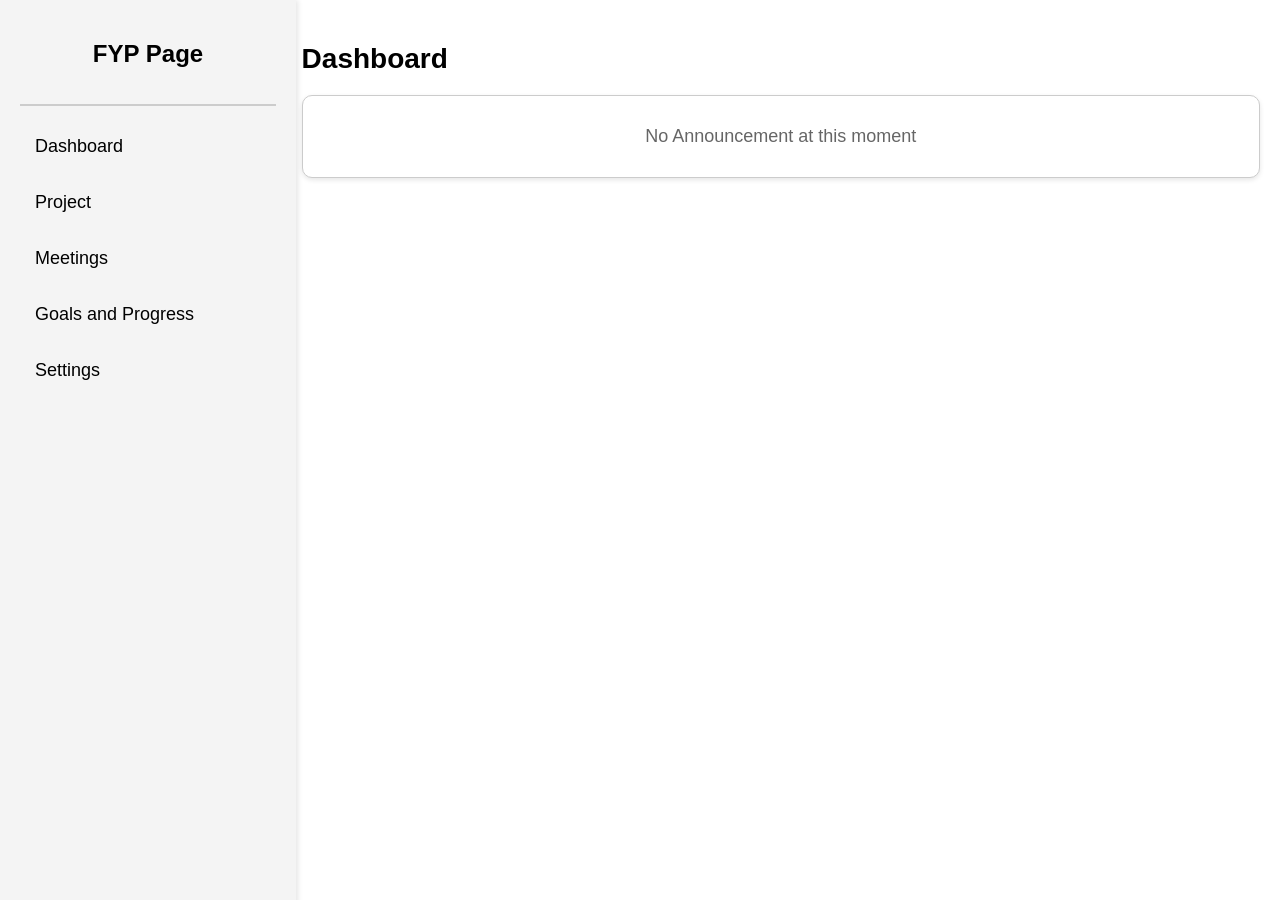
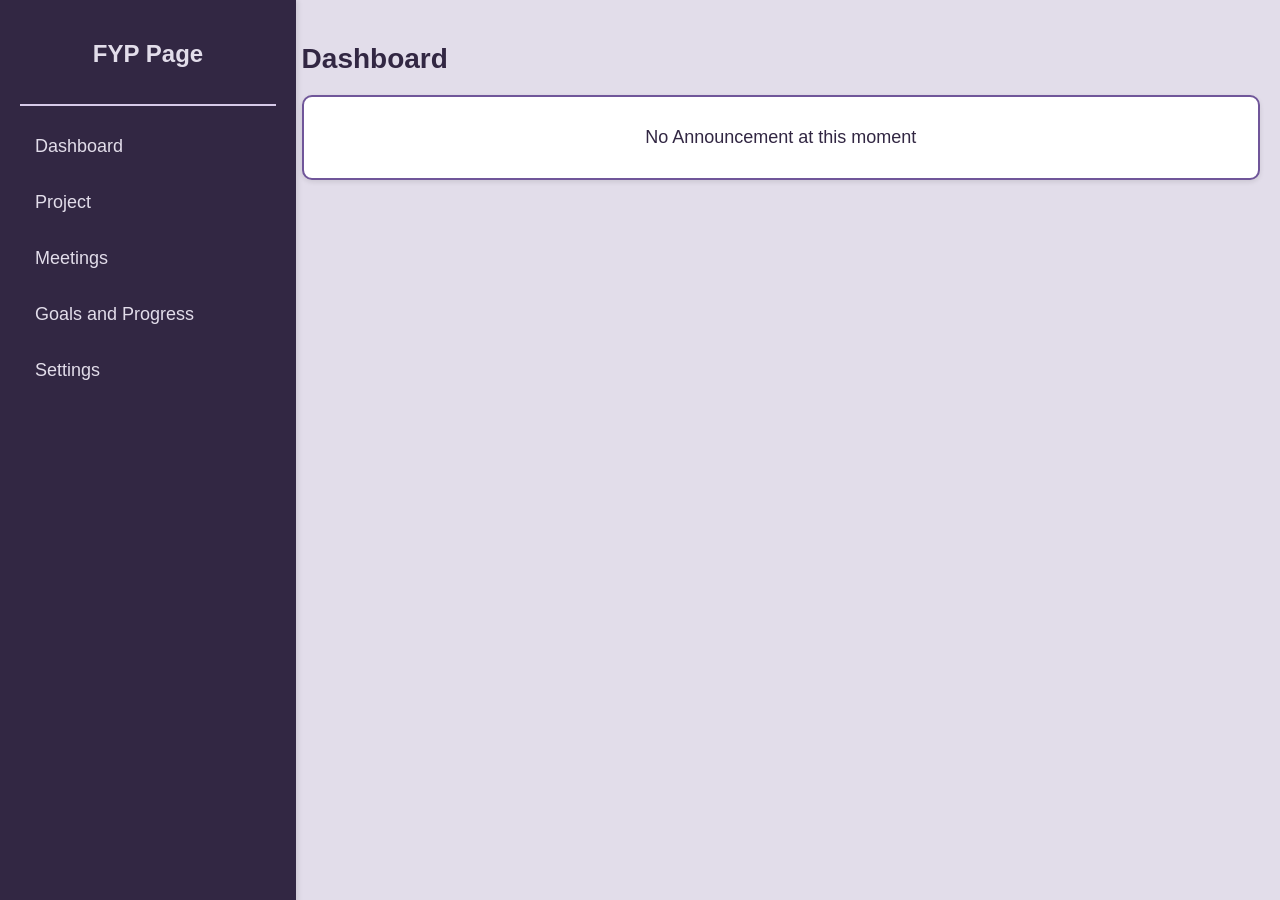
Before and after one commit to NgYunShi1211103311/FYP-Website, a PHP site: page /studentdashboard.html in a window 1280 px wide. Run offline with PHP 8.4, Linux system fonts and the light colour scheme.

Commit message:
Update studentdashboard.css

```diff
--- a/assignment/studentdashboard.css
+++ b/assignment/studentdashboard.css
@@ -1,16 +1,16 @@
-/* General styles */
 body {
     font-family: Arial, sans-serif;
     margin: 0;
     padding: 0;
     display: flex;
     overflow-x: hidden;
+    background-color: #E2DDEA;
 }
 
-/* Sidebar styles */
 .sidebar {
     width: 20%;
-    background-color: #f4f4f4;
+    background-color: #322743;
+    color: #fff;
     height: 100vh;
     padding: 20px;
     box-shadow: 2px 0 5px rgba(0, 0, 0, 0.1);
@@ -23,11 +23,12 @@ body {
     text-align: center;
     font-size: 24px;
     margin-bottom: 10px;
+    color: #E2DDEA;
 }
 
 .sidebar hr {
     margin-bottom: 20px;
-    border: 1px solid #ccc;
+    border: 1px solid #d6cae9;
 }
 
 .sidebar ul {
@@ -42,7 +43,7 @@ body {
 .sidebar ul li a {
     text-decoration: none;
     font-size: 18px;
-    color: #000;
+    color: #E2DDEA;
     display: block;
     padding: 10px 15px;
     border-radius: 5px;
@@ -50,28 +51,28 @@ body {
 }
 
 .sidebar ul li a:hover {
-    background-color: #ddd;
+    background-color: #d6cae9;
 }
 
-/* Main content styles */
 .student_announcement {
-    margin-left: 22%; /* Reserve space for the sidebar */
+    margin-left: 22%;
     padding: 20px;
-    width: 78%; /* Ensure alignment with sidebar */
+    width: 78%;
 }
 
 .announcement-section h1 {
     font-size: 28px;
     margin-bottom: 20px;
+    color: #322743;
 }
 
 .announcement {
     background-color: #fff;
-    border: 1px solid #ccc;
+    border: 2px solid #70569a;
     border-radius: 10px;
     padding: 30px;
     font-size: 18px;
-    color: #666;
+    color: #322743;
     box-shadow: 0 2px 5px rgba(0, 0, 0, 0.1);
     text-align: center;
     margin-top: 20px;
```
